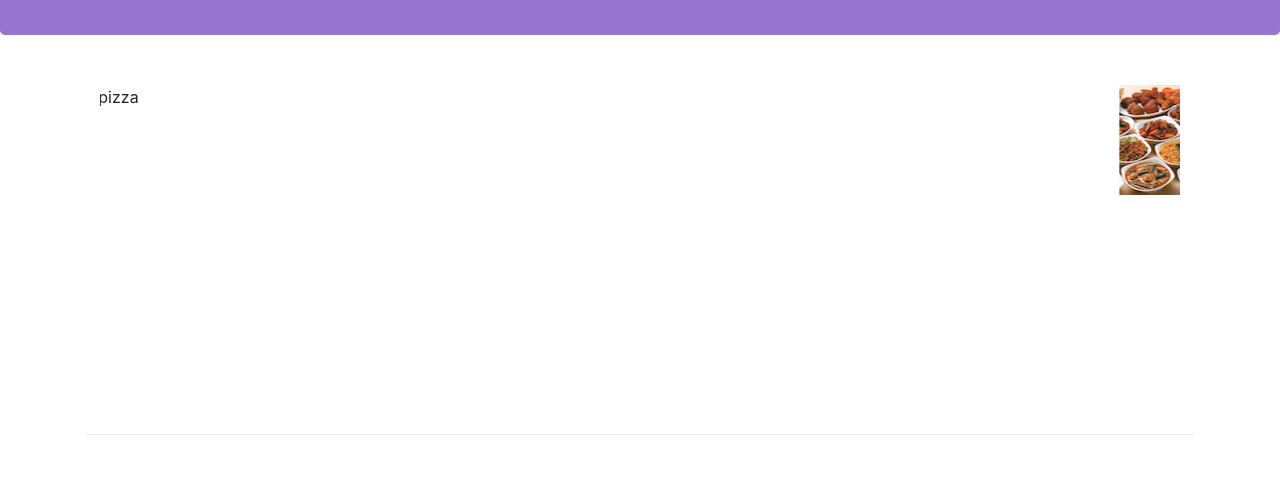
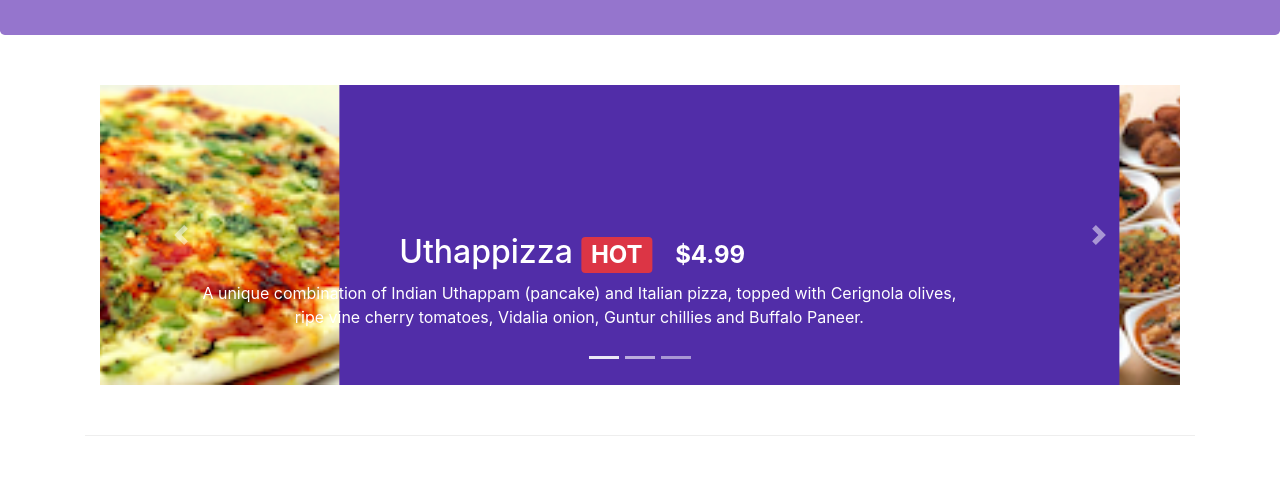
Before and after one commit to wjkim81/full-stack-bootstrap4, a plain HTML site: page index.html in a window 1280 px wide. Shown: the part 299-800 px from the top of the page. Drawn offline with nearby package versions, Linux system fonts and the light colour scheme.

Commit message:
Carousel

```diff
--- a/css/styles.css
+++ b/css/styles.css
@@ -44,3 +44,18 @@ body {
   border-bottom: 1px solid #ddd;
   padding: 10px;
 }
+
+.carousel {
+  background: #512DA8;
+}
+
+.carousel-item {
+  height: 300px;
+}
+
+.carousel-item img {
+  position: absolute;
+  top: 0;
+  left: 0;
+  min-height: 300px;
+}
--- a/index.html
+++ b/index.html
@@ -103,7 +103,7 @@
           <div class="carousel-inner" role="listbox">
             <div class="carousel-item active">
               <img class="d-block img-fluid"
-                src="img/uthappiza.png" alt="uthappizza">
+                src="img/uthappizza.png" alt="uthappizza">
               <div class="carousel-caption d-none d-md-block">
                 <h2>Uthappizza <span class="badge badge-danger">HOT</span> <span class="badge badge-pill badge-default">$4.99</span></h2>
                 <p class="hidden-xs-down">A unique combination of Indian Uthappam (pancake) and Italian pizza, topped with Cerignola olives, ripe vine cherry tomatoes, Vidalia onion, Guntur chillies and Buffalo Paneer.</p>
@@ -127,6 +127,18 @@
               </div>
             </div>
           </div>
+
+          <ol class="carousel-indicators">
+            <li data-target="#mycarousel" data-slide-to="0" class="active"></li>
+            <li data-target="#mycarousel" data-slide-to="1"></li>
+            <li data-target="#mycarousel" data-slide-to="2"></li>
+          </ol>
+          <a class="carousel-control-prev" href="#mycarousel" role="button" data-slide="prev">
+            <span class="carousel-control-prev-icon"></span>
+          </a>
+          <a class="carousel-control-next" href="#mycarousel" role="button" data-slide="next">
+            <span class="carousel-control-next-icon"></span>
+          </a>
         </div>
       </div>
     </div>
```
